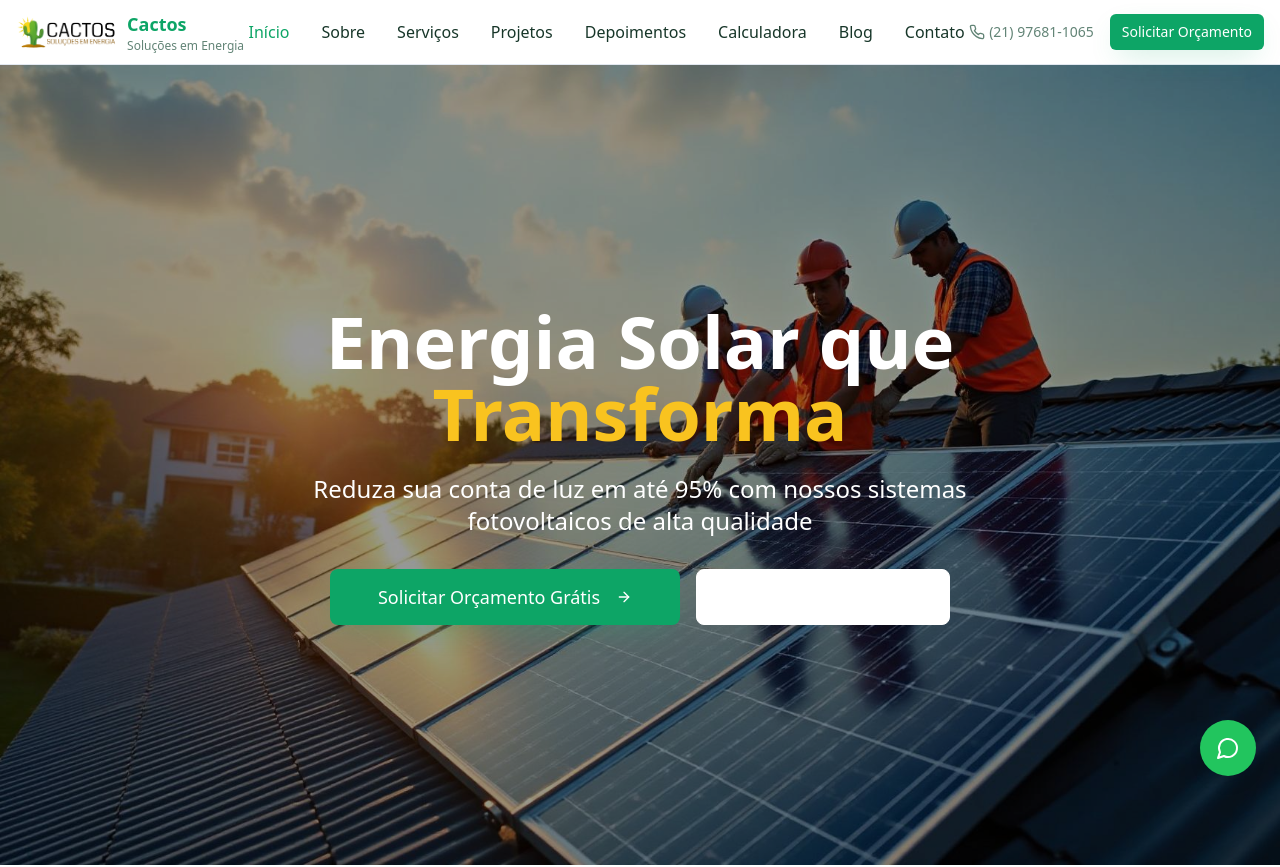
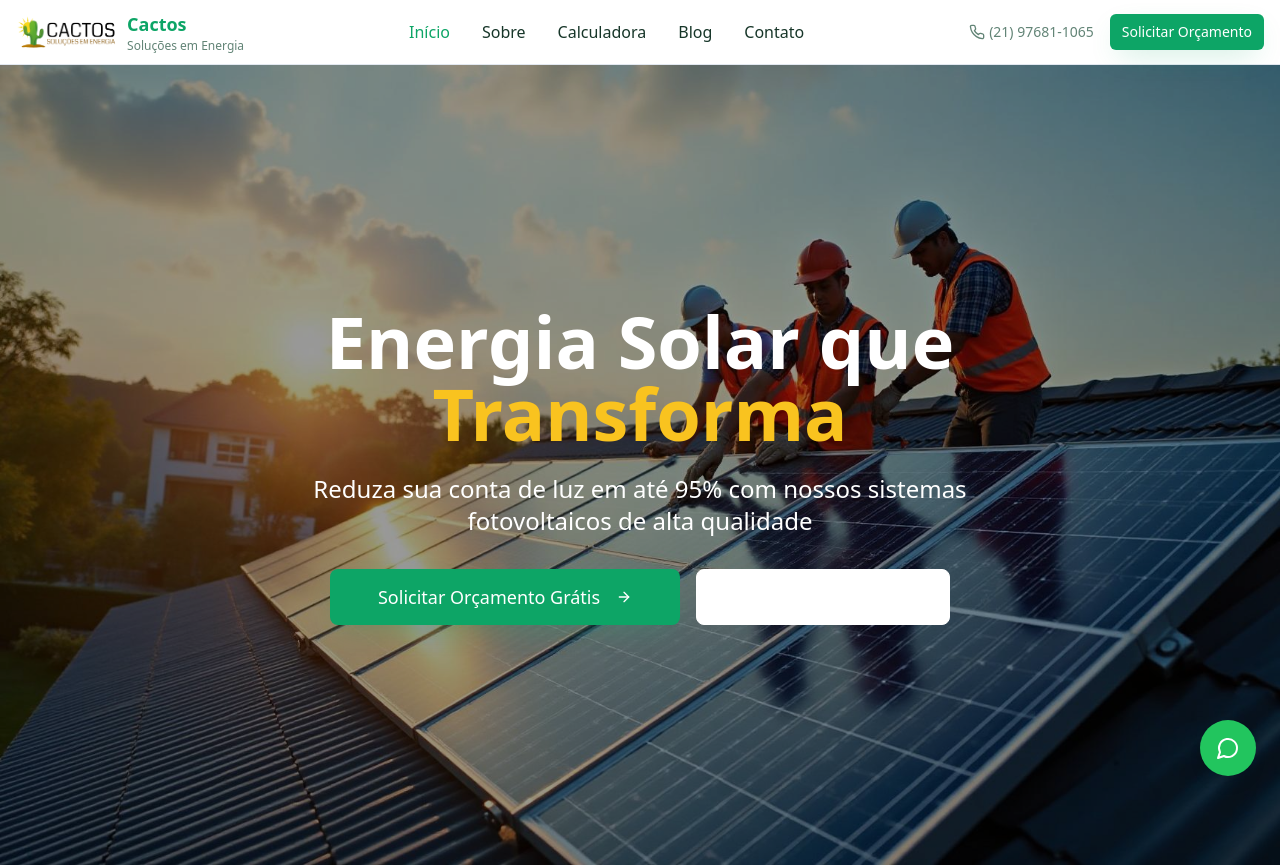
Before and after one commit to viniciusclt/cactos-solar-website, a React (Vite) app: page / in a window 1280 px wide. Shown: the top 867 px of the page. Built offline with nearby package versions, Linux system fonts and the light colour scheme.

Commit message:
Refactor navigation menu
Remove "Projetos" and "Depoimentos" from the main navigation. These items will now be accessible from the "Início" page. The remaining navigation items are "Início", "Sobre", "Calculadora", "Blog", and "Contato".

```diff
--- a/src/components/Navigation.tsx
+++ b/src/components/Navigation.tsx
@@ -12,9 +12,6 @@ const Navigation = () => {
   const navItems = [
     { name: "Início", path: "/" },
     { name: "Sobre", path: "/sobre" },
-    { name: "Serviços", path: "/servicos" },
-    { name: "Projetos", path: "/projetos" },
-    { name: "Depoimentos", path: "/depoimentos" },
     { name: "Calculadora", path: "/calculadora" },
     { name: "Blog", path: "/blog" },
     { name: "Contato", path: "/contato" },
```
